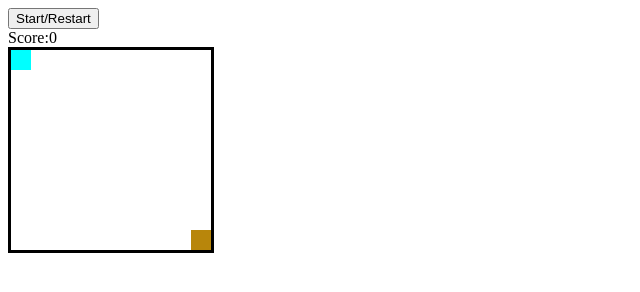
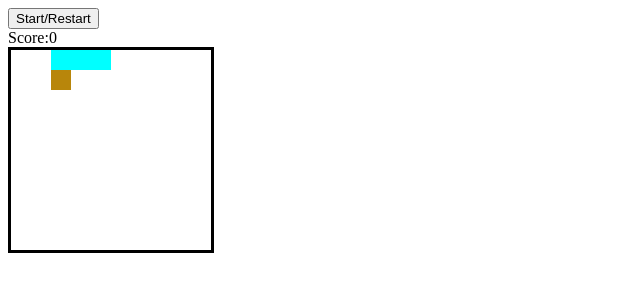
Before and after one commit to Seijuro6/Snake, a plain HTML site: page index.html in a window 1280 px wide. Both pictures are taken after a click on the button "Start/Restart". Shown: the whole page, without its empty margins (0-640 px from the left). Drawn offline with Linux system fonts and the light colour scheme.

Commit message:
final juego ejecutandose

```diff
--- a/app.js
+++ b/app.js
@@ -0,0 +1,89 @@
+document.addEventListener("DOMContentLoaded", () => {
+  const squares = document.querySelectorAll(".grid div");
+  const scoreDisplay = document.querySelector("span");
+  const startBtn = document.querySelector(".start");
+
+  const width = 10;
+  let currentIndex = 0; //so first div in our grid
+  let appleIndex = 0; //so first div in our grid
+  let currentSnake = [2, 1, 0];
+  let direction = 1;
+  let score = 0;
+  let speed = 0.9;
+  let intervalTime = 0;
+  let interval = 0;
+
+  //to start, and restart the game
+  function startGame() {
+    currentSnake.forEach((index) => squares[index].classList.remove("snake"));
+    squares[appleIndex].classList.remove("apple");
+    clearInterval(interval);
+    score = 0;
+    randomApple();
+    direction = 1;
+    scoreDisplay.innerText = score;
+    intervalTime = 1000;
+    currentSnake = [2, 1, 0];
+    currentIndex = 0;
+    currentSnake.forEach((index) => squares[index].classList.add("snake"));
+    interval = setInterval(moveOutcomes, intervalTime);
+  }
+
+  //function that deals with ALL the ove outcomes of the Snake
+  function moveOutcomes() {
+    //deals with snake hitting border and snake hitting self
+    if (
+      (currentSnake[0] + width >= width * width && direction === width) || //if snake hits bottom
+      (currentSnake[0] % width === width - 1 && direction === 1) || //if snake hits right wall
+      (currentSnake[0] % width === 0 && direction === -1) || //if snake hits left wall
+      (currentSnake[0] - width < 0 && direction === -width) || //if snake hits the top
+      squares[currentSnake[0] + direction].classList.contains("snake") //if snake goes into itself
+    ) {
+      return clearInterval(interval); //this will clear the interval if any of the above happen
+    }
+
+    const tail = currentSnake.pop(); //removes last ite of the array and shows it
+    squares[tail].classList.remove("snake"); //removes class of snake from the TAIL
+    currentSnake.unshift(currentSnake[0] + direction); //gives direction to the head of the array
+
+    //deals with snake getting apple
+    if (squares[currentSnake[0]].classList.contains("apple")) {
+      squares[currentSnake[0]].classList.remove("apple");
+      squares[tail].classList.add("snake");
+      currentSnake.push(tail);
+      randomApple();
+      score++;
+      scoreDisplay.textContent = score;
+      clearInterval(interval);
+      intervalTime = intervalTime * speed;
+      interval = setInterval(moveOutcomes, intervalTime);
+    }
+    squares[currentSnake[0]].classList.add("snake");
+  }
+
+  //generate new apple once apple is eaten
+  function randomApple() {
+    do {
+      appleIndex = Math.floor(Math.random() * squares.length);
+    } while (squares[appleIndex].classList.contains("snake")); //making sure apples dont appear on the snake
+    squares[appleIndex].classList.add("apple");
+  }
+
+  //assign functions to keycodes
+  function control(e) {
+    squares[currentIndex].classList.remove("snake");
+
+    if (e.keyCode === 39) {
+      direction = 1; //if we press the right arrow on our keyboard, the snake will go right one
+    } else if (e.keyCode === 38) {
+      direction = -width; // if we press the up arrow, the snake will go back ten divs, appearing to go up
+    } else if (e.keyCode === 37) {
+      direction = -1; // if we press left, the snake will go left one div
+    } else if (e.keyCode === 40) {
+      direction = +width; //if we press down, the snake head will instantly appear in the div ten divs from where you are now
+    }
+  }
+
+  document.addEventListener("keyup", control);
+  startBtn.addEventListener("click", startGame);
+});
--- a/index.html
+++ b/index.html
@@ -12,7 +12,6 @@
     <button class="start">Start/Restart</button>
     <div class="score">Score:<span>0</span></div>
     <div class="grid">
-      <div class="snake"></div>
       <div></div>
       <div></div>
       <div></div>
@@ -111,7 +110,8 @@
       <div></div>
       <div></div>
       <div></div>
-      <div class="apple"></div>
+      <div></div>
+      <div></div>
     </div>
   </body>
 </html>
```
